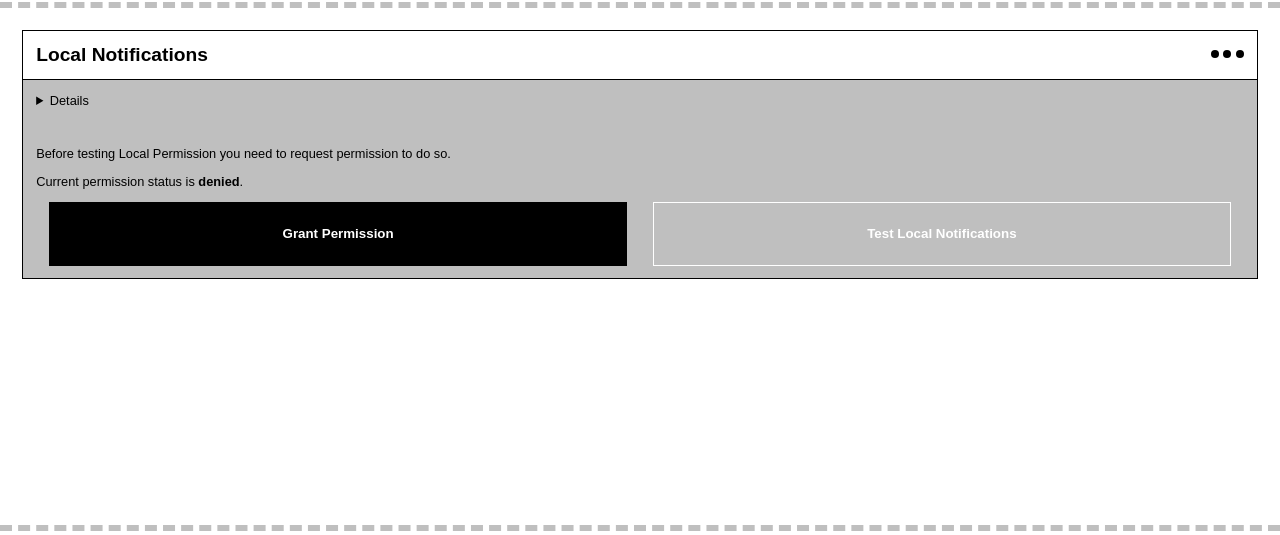
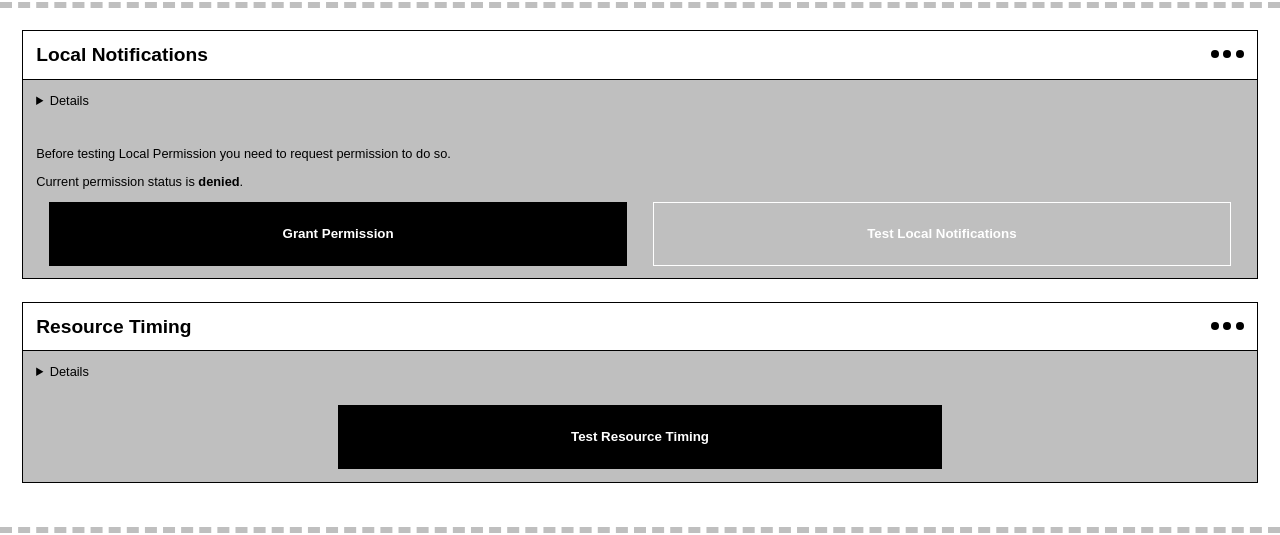
Before and after one commit to korneevamg/web-api, a website: page index.html in a window 1280 px wide. Shown: the part 123-658 px from the top of the page. Drawn offline with Linux system fonts and the light colour scheme.

Commit message:
add Resource Timing

```diff
--- a/index.html
+++ b/index.html
@@ -30,7 +30,8 @@
     </header>
 
     <main>
-        <article class="api-feature">
+        <!--DESKTOP-->
+        <article id="local-notifications" class="api-feature">
             <div class="api-feature__title">
                 <h3>Local Notifications</h3>
                 <div class="api-feature__title--dots">
@@ -66,6 +67,30 @@
             </div>
 
         </article>
+        <article id="performance" class="api-feature">
+            <div class="api-feature__title">
+                <h3>Resource Timing</h3>
+                <div class="api-feature__title--dots">
+                    <span class="dot"></span>
+                    <span class="dot"></span>
+                    <span class="dot"></span>
+                </div>
+            </div>
+            <details class="api-feature__details">The Resource Timing API provides a way to retrieve and analyze
+                detailed network timing data regarding the loading of an application's resource(s). An application can
+                use the timing metrics to determine, for example, the length of time it takes to fetch a specific
+                resource such as an XMLHttpRequest, SVG, image, script, etc.).</details>
+            <div class="api-feature__button">
+                <div class="api-feature__button--info">
+                    <output></output>
+                </div>
+                <div class="api-feature__button-wrapper">
+                    <button class="api-feature__button--cta" onclick="calculateLoadTimes()"><strong>Test
+                            Resource Timing</strong></button>
+                </div>
+            </div>
+
+        </article>
     </main>
 
     <footer>
@@ -76,12 +101,12 @@
                 <!--Social sharing without JS
                     More details: https://browserperson.medium.com/how-to-implement-social-sharing-buttons-81d2ef5cbee1-->
                 <a class="fb-xfbml-parse-ignore" target="_blank"
-                    href="https://www.facebook.com/sharer/sharer.php?u=https://web-api.browser-person.com"><img
+                    href="https://www.facebook.com/sharer/sharer.php?u=https://korneevamg.github.io/web-api/"><img
                         class="footer--icon" src="./social-icons/facebook.svg" /></a>
-                <a href=”https://www.linkedin.com/shareArticle?mini=true&url=https://web-api.browser-person.com"
+                <a href=”https://www.linkedin.com/shareArticle?mini=true&url=https://korneevamg.github.io/web-api/"
                     target=”_blank”><img class="footer--icon" src="./social-icons/linkedin.svg" /></a>
                 <a class=”share-button” target=”_blank”
-                    href=”https://twitter.com/intent/tweet?url=https://web-api.browser-person.com"><img
+                    href=”https://twitter.com/intent/tweet?url=https://korneevamg.github.io/web-api/"><img
                         class="footer--icon" src="./social-icons/twitter.svg" /></a>
             </div>
         </div>
--- a/index.js
+++ b/index.js
@@ -11,6 +11,8 @@ if ('Notification' in window) {
         document.getElementById("requestLocalNotificationPermission").classList.toggle("inverted");
         document.getElementById("testLocalNotification").classList.toggle("inverted");
     }
+} else {
+    document.getElementById("local-notifications").style.display = "none";
 }
 
 // Won't work local in Safari: https://stackoverflow.com/questions/42019261/notifications-disabled-on-file-system-in-safari
@@ -45,6 +47,67 @@ function nonPersistentNotification() {
     }
 }
 
+// load some image to trigger "resource" fetch events
+var image1 = new Image();
+image1.src = "https://www.w3.org/Icons/w3c_main.png";
+
+/** Resource Timing API*/
+// https://developer.mozilla.org/en-US/docs/Web/API/Resource_Timing_API/Using_the_Resource_Timing_API
+function calculateLoadTimes() {
+
+    var o = document.getElementsByTagName("output")[0];
+    o.innerHTML = '';
+
+    // Check performance support
+    if (performance === undefined) {
+        document.getElementById("performance").style.display = "none";
+        return;
+    }
+
+    // Get a list of "resource" performance entries
+    var resources = performance.getEntriesByType("resource");
+    if (resources === undefined || resources.length <= 0) {
+        console.log("= Calculate Load Times: there are NO `resource` performance records");
+        return;
+    }
+
+    for (var i = 0; i < resources.length; i++) {
+        o.innerHTML += "Calculating loading time for " + resources[i].name + " <br><br>";
+
+        // Redirect time
+        var t = resources[i].redirectEnd - resources[i].redirectStart;
+        o.innerHTML += "... Redirect time = " + t + " <br>";
+
+        // DNS time
+        t = resources[i].domainLookupEnd - resources[i].domainLookupStart;
+        o.innerHTML += "... DNS lookup time = " + t + " <br>";
+
+        // TCP handshake time
+        t = resources[i].connectEnd - resources[i].connectStart;
+        o.innerHTML += "... TCP time = " + t + " <br>";
+
+        // Secure connection time
+        t = (resources[i].secureConnectionStart > 0) ? (resources[i].connectEnd - resources[i].secureConnectionStart) : "0";
+        o.innerHTML += "... Secure connection time = " + t + " <br>";
+
+        // Response time
+        t = resources[i].responseEnd - resources[i].responseStart;
+        o.innerHTML += "... Response time = " + t + " <br>";
+
+        // Fetch until response end
+        t = (resources[i].fetchStart > 0) ? (resources[i].responseEnd - resources[i].fetchStart) : "0";
+        o.innerHTML += "... Fetch until response end time = " + t + " <br>";
+
+        // Request start until response end
+        t = (resources[i].requestStart > 0) ? (resources[i].responseEnd - resources[i].requestStart) : "0";
+        o.innerHTML += "... Request start until response end time = " + t + " <br>";
+
+        // Start until response end
+        t = (resources[i].startTime > 0) ? (resources[i].responseEnd - resources[i].startTime) : "0";
+        o.innerHTML += "... Start until response end time = " + t + " <br><br>";
+    }
+}
+
 /** Web Share API */
 //https://developer.mozilla.org/en-US/docs/Web/API/Web_Share_API
 if (!'navigator' in window || !navigator['share']) { //We can also test for support using navigator.canShare():
--- a/style.scss
+++ b/style.scss
@@ -82,6 +82,7 @@ main {
         border-width: 0.1rem;
         border-style: solid;
         background-color: $highlight-color;
+        margin-bottom: $m;
 
         .api-feature__title {
             margin: 0;
```
Also changed, not shown: style.css, 1 other file.
